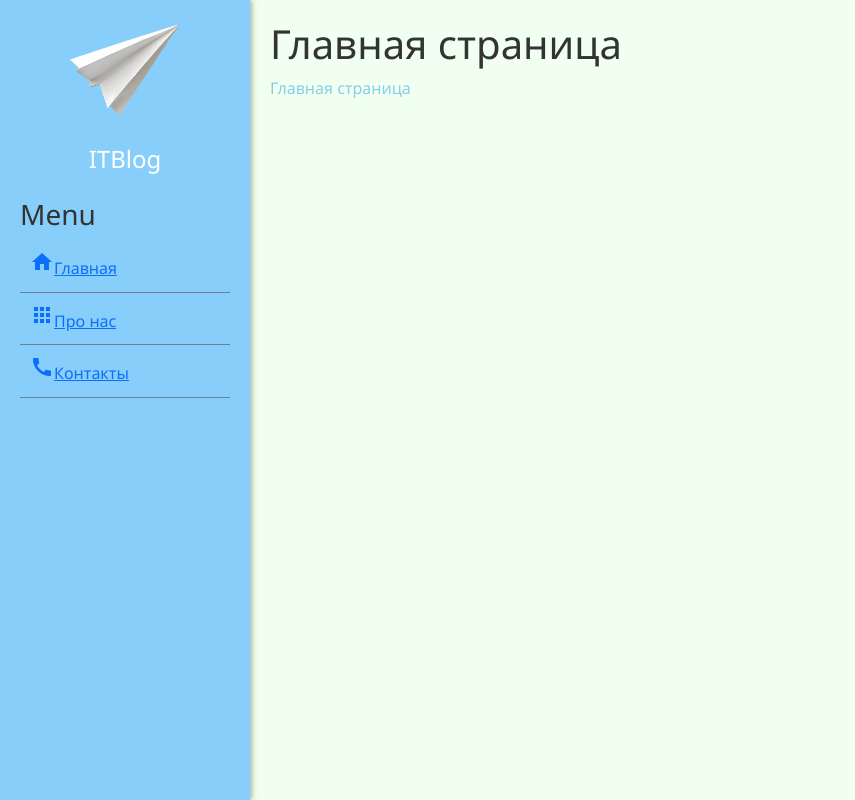
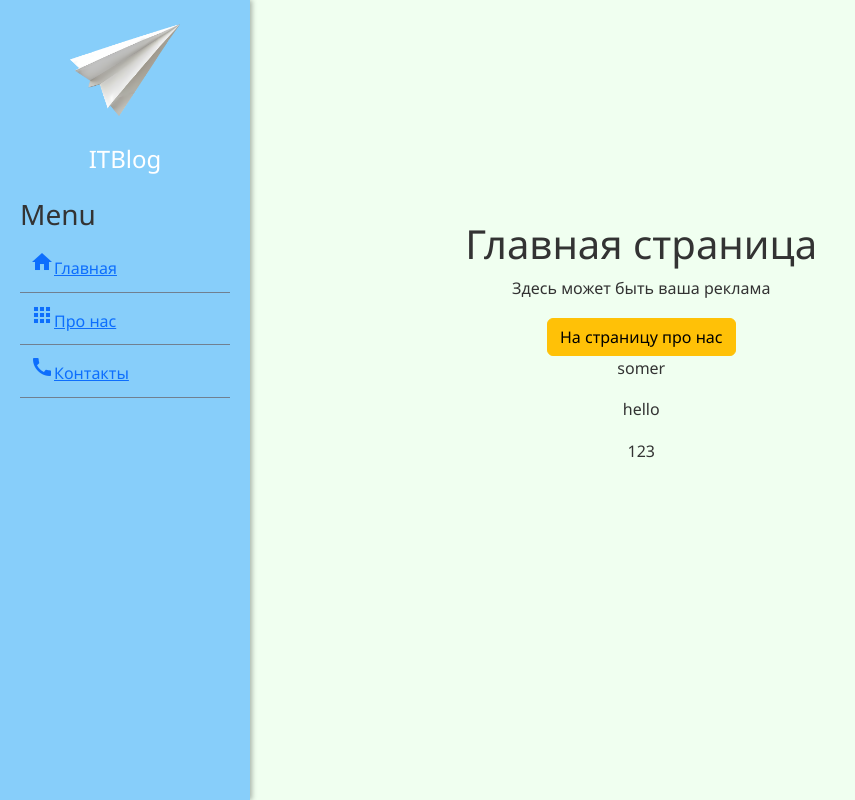
Before and after one commit to EugeneManchenko/INNODOM_HOMEWORK, a Django app: page / in a window 1280 px wide. Shown: the whole page, without its empty margins (0-855 px from the left). Run offline with Django 4.2, Linux system fonts and the light colour scheme.

Commit message:
Измененная структура css
настройка html шаблонов

```diff
--- a/mynews/itblog/main/static/main/css/main.css
+++ b/mynews/itblog/main/static/main/css/main.css
@@ -67,3 +67,11 @@ main {
 h1, h2, h3, h4, h5, h6 {
     color: #333;
 }
+
+main .features {
+    float: left;
+    color: #333;
+    margin-top: 200px;
+    text-align: center;
+    width: 75%;
+}
--- a/mynews/itblog/main/templates/main/index.html
+++ b/mynews/itblog/main/templates/main/index.html
@@ -1,8 +1,15 @@
 {% extends 'main/layout.html' %}
 
-{% block title %}Главная страница{% endblock %}
+{% block title %}{{ title }}{% endblock %}
 
 {% block content %}
-    <h1>{{ title }}</h1>
-    <p>Главная страница</p>
+    <div class = "features">
+        <h1>{{ title }}</h1>
+        <p>Здесь может быть ваша реклама</p>
+        <button class = "btn btn-warning">На страницу про нас</button>
+
+        {% for el in values %}
+            <p>{{ el }}</p>
+        {% endfor %}
+    </div>
 {% endblock %}
--- a/mynews/itblog/main/templates/main/layout.html
+++ b/mynews/itblog/main/templates/main/layout.html
@@ -17,8 +17,8 @@
     <span class="logo">ITBlog</span>
     <h3>Menu</h3>
     <ul>
-        <li><a href="/"><i class="material-icons">home</i>Главная</a></li>
-        <li><a href="/about"><i class="material-icons">apps</i>Про нас</a></li>
+        <li><a href="{% url 'home' %}"><i class="material-icons">home</i>Главная</a></li>
+        <li><a href="{% url 'about' %}"><i class="material-icons">apps</i>Про нас</a></li>
         <li><a href="/contact"><i class="material-icons">call</i>Контакты</a></li>
     </ul>
 </aside>
--- a/mynews/itblog/main/urls.py
+++ b/mynews/itblog/main/urls.py
@@ -2,6 +2,6 @@ from django.urls import path
 from . import views
 
 urlpatterns = [
-    path('', views.index),
-    path('about', views.about)
+    path('', views.index, name = 'home'),
+    path('about', views.about, name = 'about')
 ]
--- a/mynews/itblog/main/views.py
+++ b/mynews/itblog/main/views.py
@@ -1,6 +1,13 @@
 from django.shortcuts import render
+
+
 def index(request):
-    return render(request, 'main/index.html', {'title': 'Главная страница'})
+    data = {
+        'title': 'Главная страница',
+        'values': ['somer', 'hello', '123']
+    }
+    return render(request, 'main/index.html', data)
+
 
 def about(request):
     return render(request, 'main/about.html')
```
Also changed, not shown: mynews/itblog/main/templates/main/about.html (+5 -2 lines).
